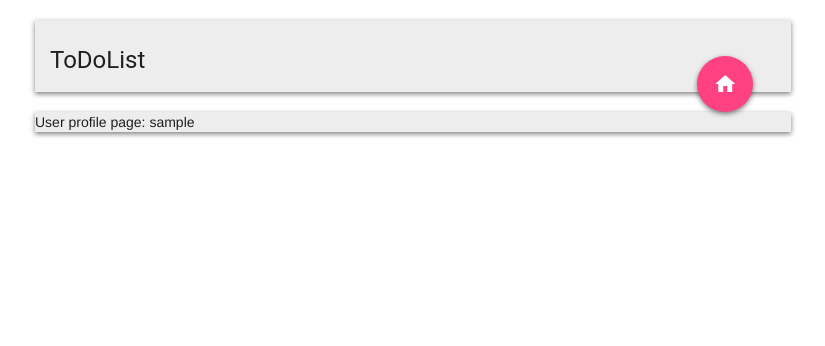
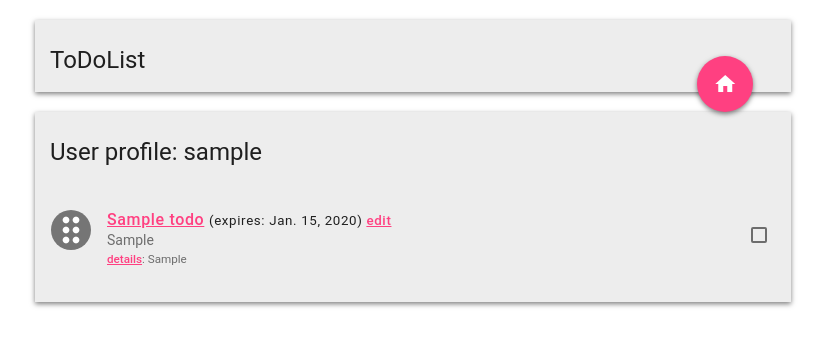
Before and after one commit to robertklim/django-todolist, a Django app: a page that uses src/profiles/templates/profiles/profile.html in a window 1280 px wide. Shown: the top 346 px of the page, without its empty margins (227-1052 px from the left). Run offline with Django 3.2, Linux system fonts and the light colour scheme; tables that the repository leaves empty hold one stand-in row (values such as "Sample post"); some libraries are stand-ins or nearby versions.

Commit message:
On user's profile page show 'todos' and corresponding 'details'

```diff
--- a/src/profiles/templates/profiles/profile.html
+++ b/src/profiles/templates/profiles/profile.html
@@ -1,5 +1,43 @@
 {% extends "base.html" %}
 
 {% block content %}
-    User profile page: {{ user.username }}
+    <h4>User profile: {{ user.username }}</h4>
+
+    <ul class="demo-list-control mdl-list">
+            {% for todo in user.todos_set.all %}
+                <!-- List with avatar and controls -->
+                <li class="mdl-list__item mdl-list__item--three-line">
+                    <span class="mdl-list__item-primary-content">
+                        <i class="material-icons mdl-list__item-avatar">drag_indicator</i>
+                        <span>
+                            <a href="{{ todo.get_absolute_url }}">{{ todo.title }}</a>
+                            {% if todo.expires %}
+                                <small>
+                                    (expires: {{ todo.expires }})
+                                </small>
+                            {% endif %}
+                            <small>
+                                <a href="{{ todo.get_absolute_url }}update/">
+                                    edit
+                                </a>
+                            </small>
+                        </span>
+                        <span class="mdl-list__item-text-body">
+                            {{ todo.entry }} <br>
+                            <small>
+                                {% for detail in todo.details_set.all %}
+                                    <a href="{{ detail.get_absolute_url }}">details</a>: {{ detail.keywords }}
+                                {% endfor %}
+                            </small>
+                        </span>
+                    </span>
+                    <span class="mdl-list__item-secondary-action">
+                    <label class="mdl-checkbox mdl-js-checkbox mdl-js-ripple-effect" for="list-checkbox-{{todo.id}}">
+                        <input type="checkbox" id="list-checkbox-{{todo.id}}" class="mdl-checkbox__input" />
+                    </label>
+                    </span>
+                </li>
+            {% endfor %}
+        </ul>
+
 {% endblock %}
```
